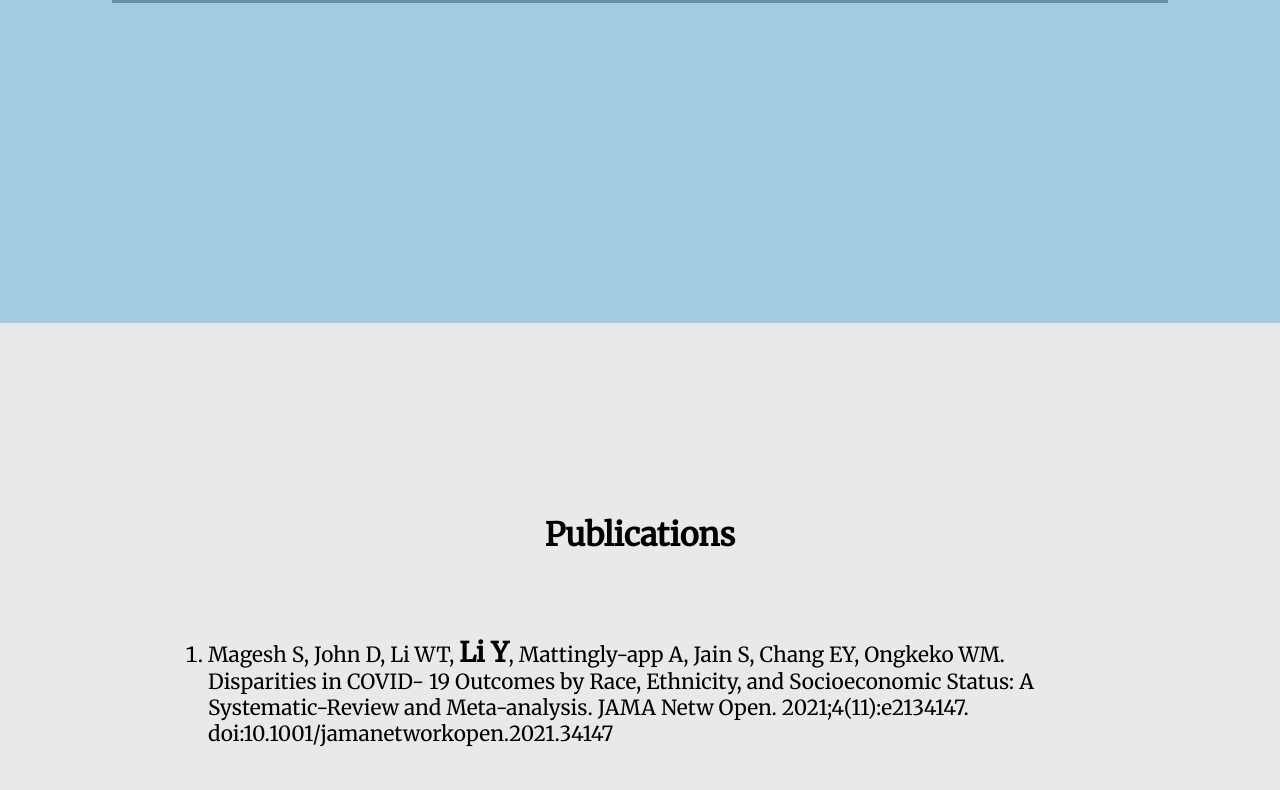
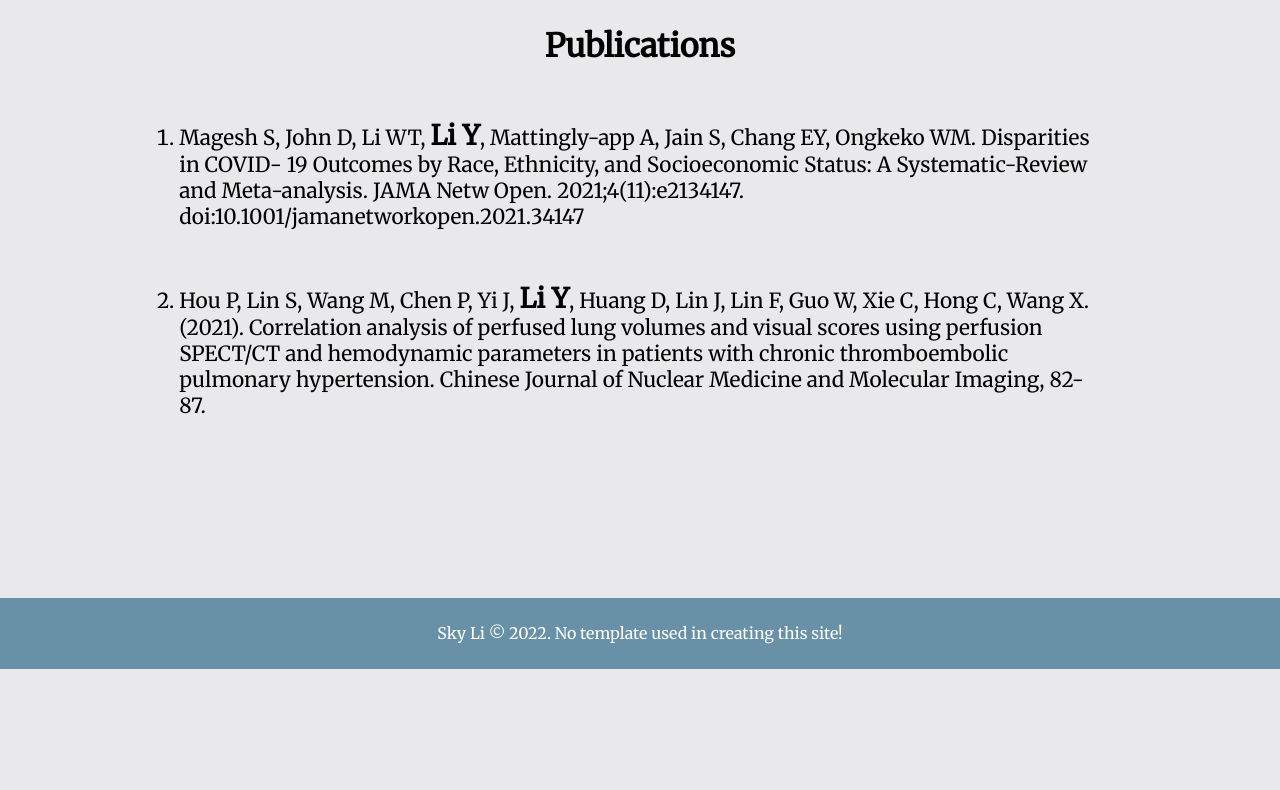
Before and after one commit to skysky2333/Personal_Website, a plain HTML site: page research.html in a window 1280 px wide. Shown: the part 2010-2800 px from the top of the page. After the commit the page ends 2679 px from the top, so only its background shows below. Drawn offline with Linux system fonts and the light colour scheme.

Commit message:
update margin 2

```diff
--- a/global.css
+++ b/global.css
@@ -48,7 +48,7 @@ h2 {
   color: #000000;
   font-size: 3rem;
   font-weight: bold;
-  margin: 2em;
+  margin: 2%;
 
 }
 
@@ -57,7 +57,7 @@ h3 {
   color: #000000;
   font-size: 2rem;
   font-weight: bold;
-  margin: 2em;
+  margin: 2%;
 }
 
 header{
@@ -333,7 +333,7 @@ nav a {
 
 /* research */
 #publications li{
-  margin: 5rem;
+  margin: 5%;
   list-style:decimal;
 }
 
```
